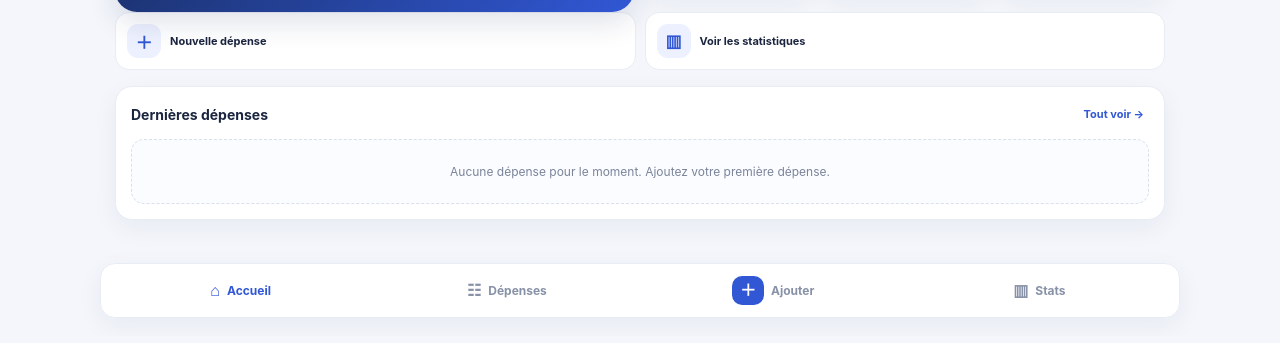
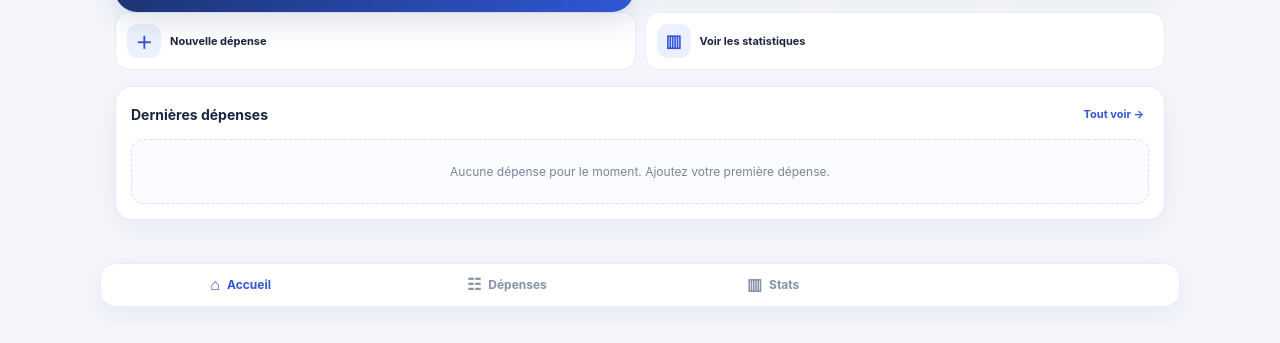
Before and after one commit to Cyrille1001/mon-budget, a plain HTML site: page index.html in a window 1280 px wide. Shown: the part 305-648 px from the top of the page. Drawn offline with Linux system fonts and the light colour scheme.

Commit message:
Simplification des boutons Ajouter

```diff
--- a/index.html
+++ b/index.html
@@ -24,7 +24,7 @@ main{max-width:1080px;margin:0 auto;padding:18px 15px 30px}.page{display:none}.p
 .empty{padding:24px 12px;text-align:center;border:1px dashed #d9e0ec;border-radius:13px;color:var(--muted);font-size:12px;background:#fbfcff}
 .stat-row{display:flex;align-items:center;gap:9px;margin:13px 0}.stat-label{flex:1;min-width:0;font-size:11px}.bar{height:7px;background:#eef1f7;border-radius:9px;overflow:hidden;margin-top:6px}.bar i{display:block;height:100%;background:linear-gradient(90deg,#3157d5,#6e8af0);border-radius:9px}.stat-value{font-size:11px;font-weight:800;white-space:nowrap}
 .month-bars{display:grid;grid-template-columns:repeat(6,minmax(0,1fr));gap:8px;align-items:end;height:140px;padding-top:12px}.month-col{height:100%;display:flex;flex-direction:column;align-items:center;justify-content:flex-end;gap:6px;min-width:0}.month-bar-wrap{height:105px;width:100%;display:flex;align-items:flex-end;justify-content:center}.month-bar{width:min(24px,70%);min-height:3px;background:linear-gradient(180deg,#6e8af0,#3157d5);border-radius:7px 7px 3px 3px}.month-name{font-size:9px;color:var(--muted)}.month-val{font-size:8px;color:var(--muted);white-space:nowrap}
-.bottom-nav{position:fixed;z-index:30;left:0;right:0;bottom:0;display:grid;grid-template-columns:repeat(4,1fr);gap:3px;background:#ffffffed;backdrop-filter:blur(16px);border-top:1px solid var(--line);padding:7px 8px calc(7px + env(safe-area-inset-bottom))}.nav-btn{border:0;background:transparent;color:#8791a7;display:flex;flex-direction:column;align-items:center;justify-content:center;gap:3px;padding:5px 2px;font-size:10px;font-weight:750;min-width:0}.nav-icon{font-size:19px;line-height:1.1}.nav-btn.active{color:var(--blue)}.nav-btn.add .nav-icon{width:32px;height:29px;border-radius:10px;background:var(--blue);color:white;display:grid;place-items:center}
+.bottom-nav{position:fixed;z-index:30;left:0;right:0;bottom:0;display:grid;grid-template-columns:repeat(3,1fr);gap:3px;background:#ffffffed;backdrop-filter:blur(16px);border-top:1px solid var(--line);padding:7px 8px calc(7px + env(safe-area-inset-bottom))}.nav-btn{border:0;background:transparent;color:#8791a7;display:flex;flex-direction:column;align-items:center;justify-content:center;gap:3px;padding:5px 2px;font-size:10px;font-weight:750;min-width:0}.nav-icon{font-size:19px;line-height:1.1}.nav-btn.active{color:var(--blue)}.nav-btn.add .nav-icon{width:32px;height:29px;border-radius:10px;background:var(--blue);color:white;display:grid;place-items:center}
 .tools{display:flex;gap:8px;flex-wrap:wrap}.tools .btn{flex:1}
 @media(min-width:780px){body{padding-bottom:0}.bottom-nav{position:static;max-width:1080px;margin:0 auto 18px;border:1px solid var(--line);border-radius:15px;box-shadow:var(--shadow);grid-template-columns:repeat(4,1fr)}.nav-btn{flex-direction:row;font-size:12px;gap:7px}.nav-icon{font-size:16px}.metrics{grid-template-columns:repeat(3,minmax(0,1fr))}.dash-grid{display:grid;grid-template-columns:1fr 1fr;gap:13px}.hero{margin:0;height:100%;min-height:150px}.metric{padding:16px}.layout-wide{display:grid;grid-template-columns:1fr 1fr;gap:13px}}
 @media(max-width:420px){main{padding-left:12px;padding-right:12px}.top{padding-left:14px;padding-right:14px}.today-chip{font-size:9px;padding:7px}.brand h1{font-size:18px}.heading h2{font-size:17px}.heading .btn{padding:9px 10px}.form-grid{grid-template-columns:1fr}.full{grid-column:auto}.expense{gap:8px;padding:9px}.expense-ico{width:34px;height:34px;flex-basis:34px}.expense-amount{font-size:11px}.actions button{font-size:9px}}
@@ -45,7 +45,7 @@ main{max-width:1080px;margin:0 auto;padding:18px 15px 30px}.page{display:none}.p
  <div class="panel"><div class="panel-title"><h3>Dernières dépenses</h3><button class="text-link" onclick="showPage('expenses')">Tout voir →</button></div><div class="list" id="recentList"></div></div>
 </section>
 <section class="page" id="page-expenses">
- <div class="heading"><div><h2>Mes dépenses</h2><p>Recherchez et gérez vos opérations.</p></div><button class="btn primary" onclick="showPage('add')">＋ Ajouter</button></div>
+ <div class="heading"><div><h2>Mes dépenses</h2><p>Recherchez et gérez vos opérations.</p></div></div>
  <div class="panel">
   <div class="filters">
    <div><span class="filter-label">Mois</span><input id="monthFilter" type="month"></div>
@@ -84,7 +84,6 @@ main{max-width:1080px;margin:0 auto;padding:18px 15px 30px}.page{display:none}.p
 <nav class="bottom-nav" aria-label="Navigation principale">
  <button class="nav-btn active" data-page="home" onclick="showPage('home')"><span class="nav-icon">⌂</span><span>Accueil</span></button>
  <button class="nav-btn" data-page="expenses" onclick="showPage('expenses')"><span class="nav-icon">☷</span><span>Dépenses</span></button>
- <button class="nav-btn add" data-page="add" onclick="showPage('add')"><span class="nav-icon">＋</span><span>Ajouter</span></button>
  <button class="nav-btn" data-page="stats" onclick="showPage('stats')"><span class="nav-icon">▥</span><span>Stats</span></button>
 </nav>
 <script>
```
